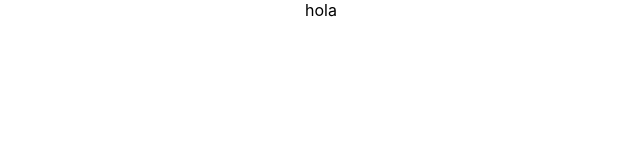
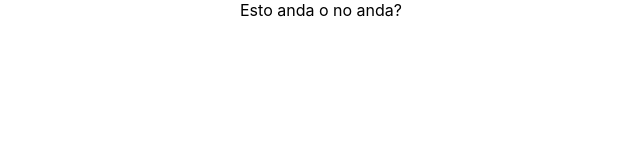
Before and after one commit to The-final-pg/equipo7, a React (Create React App) app: page / in a window 1280 px wide. Shown: the top 160 px of the page, without its empty margins (319-959 px from the left). Built offline with nearby package versions, Linux system fonts and the light colour scheme.

Commit message:
testeo de branchs - app modificada

```diff
--- a/src/App.js
+++ b/src/App.js
@@ -3,7 +3,7 @@ import './App.css';
 function App() {
   return (
     <div className="App">
-      hola
+      Esto anda o no anda?
     </div>
   );
 }
```
